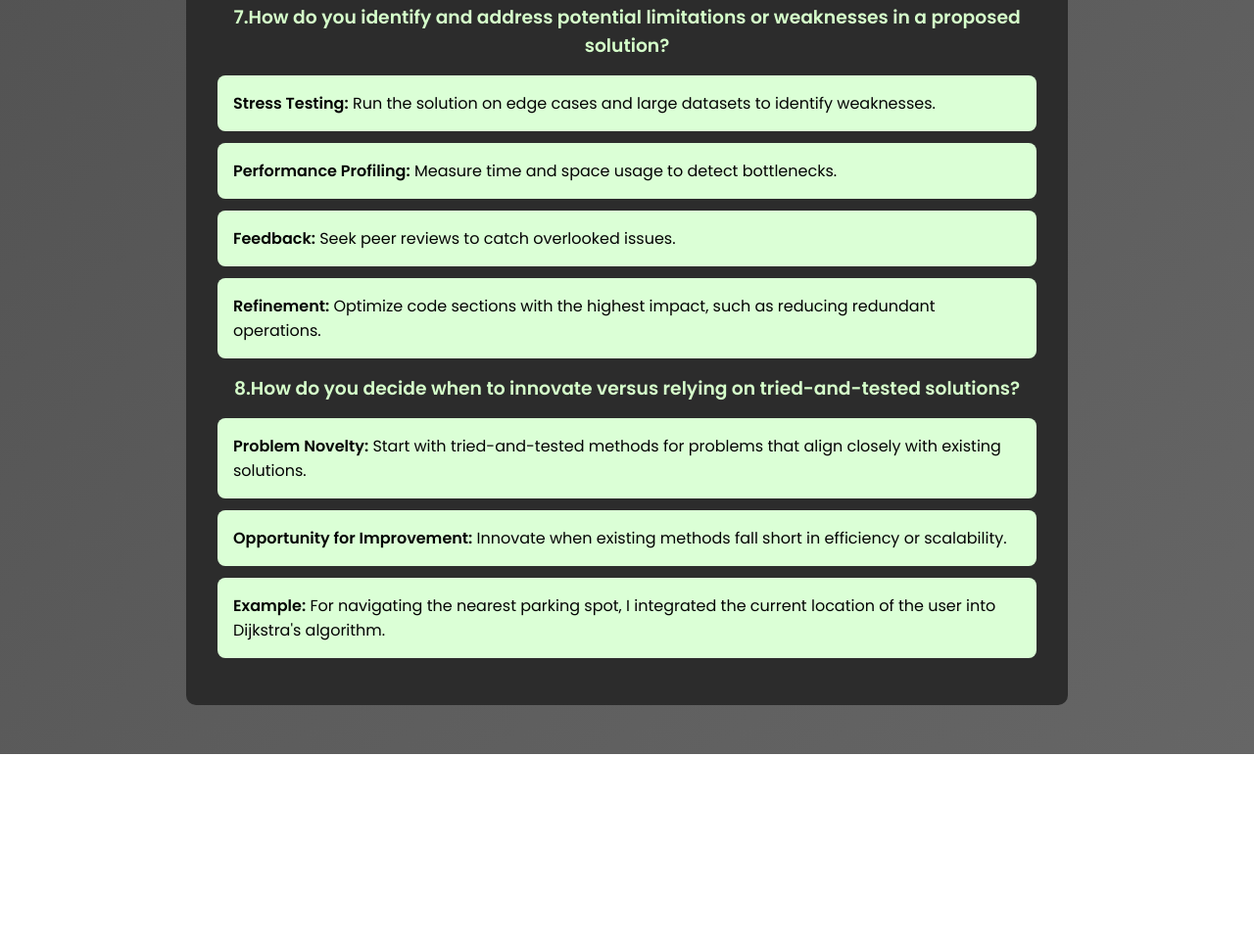
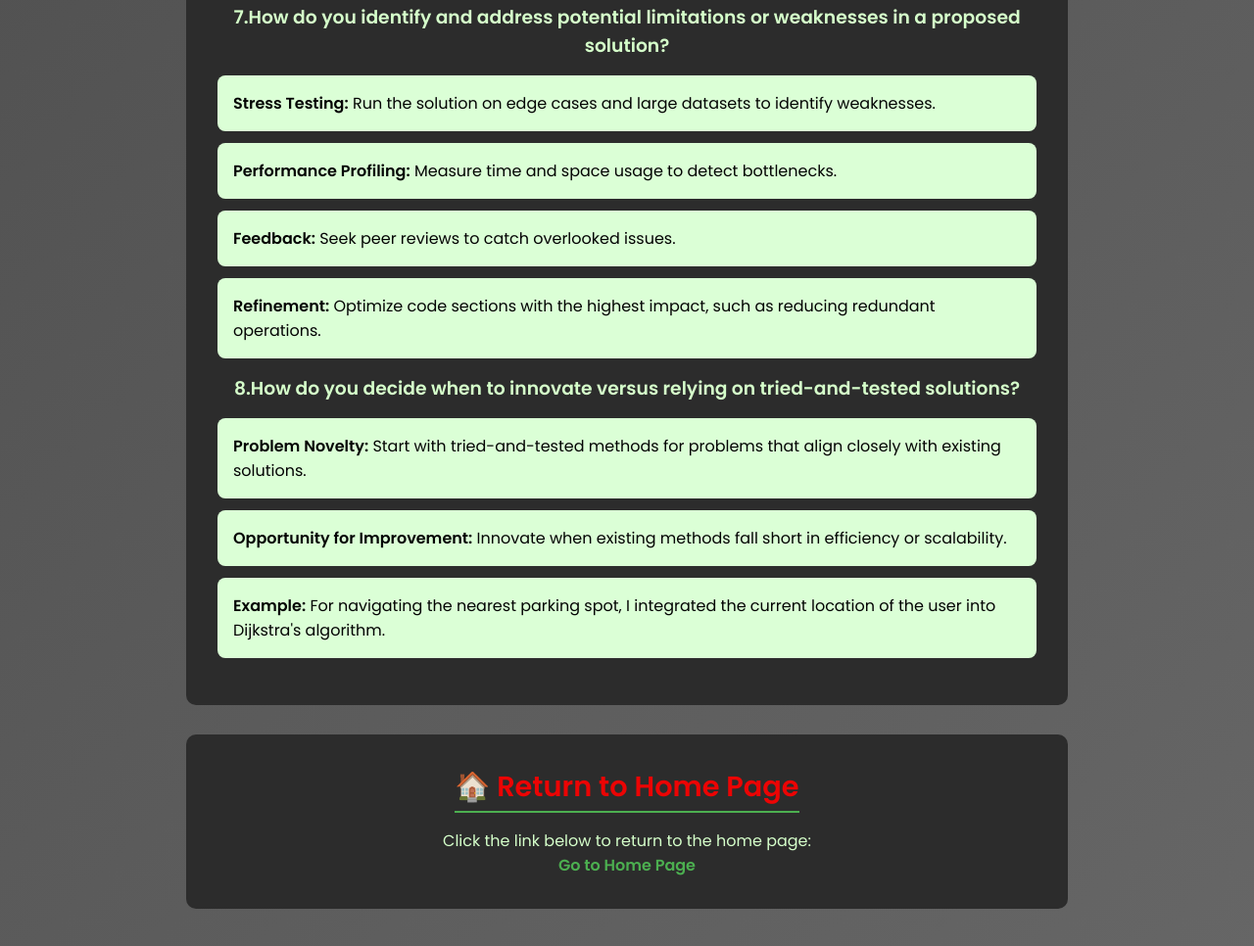
Before and after one commit to raveeshnayak18/portfolio.github.io, a plain HTML site: page reflection.html in a window 1280 px wide. Shown: the part 3342-4308 px from the top of the page at 98% size. Before the commit the page ends 4112 px from the top, so only its background shows below. Drawn offline with Linux system fonts and the light colour scheme.

Commit message:
added home page link in project reflection page

```diff
--- a/reflection.html
+++ b/reflection.html
@@ -121,6 +121,11 @@
         </article>
 
     </section>
+    <section id="home-link">
+        <h2>🏠 Return to Home Page</h2>
+        <p>Click the link below to return to the home page:</p>
+        <a href="index.html">Go to Home Page</a>
+    </section>
 
 </body>
 </html>
--- a/style.css
+++ b/style.css
@@ -106,7 +106,7 @@ a:hover {
 .nav-links {
     display: flex;
     justify-content: center;
-    gap: 8px;
+    gap: 5px;
     list-style: none;
     padding: 0;
     margin: 20px 0;
```
